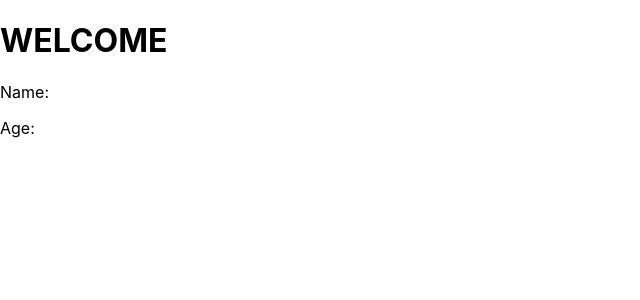
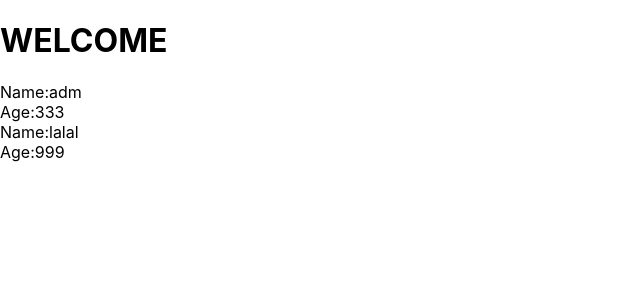
Before and after one commit to peppy-shubhi/app, a React (Create React App) app: page / in a window 1280 px wide. Shown: the top 300 px of the page, without its empty margins (0-640 px from the left). Built offline with nearby package versions, Linux system fonts and the light colour scheme.

Commit message:
outputting list

```diff
--- a/src/App.js
+++ b/src/App.js
@@ -3,11 +3,17 @@ import Nin from './Nin.js';
 
 
 class App extends Component {
+  state={
+    ninjas:[
+      {name:'adm',age:333,id:1},
+      {name: 'lalal',age:999,id:2}
+    ]
+  }
   render() {
     return (
       <div className="App">
         <h1>WELCOME</h1>
-        <Nin Name="shubhi" Age="219"/>
+        <Nin ninjas={this.state.ninjas}/>
       </div>
     );
   }
--- a/src/Nin.js
+++ b/src/Nin.js
@@ -3,13 +3,23 @@ import React, { Component } from 'react';
 class Nin extends Component{
     render()
     {
-       // console.log(this.props)
-       const {name,age}=this.props
+
+       const {ninjas}=this.props;
+       const ninjaList= ninjas.map(ninja=>{
+           return (
+               <div className="ninja" key={ninja.id}>
+            <div>Name:{ninja.name}</div>
+            <div>Age:{ninja.age}</div>
+            </div>
+
+           )
+       })
         return(
-            <div className="ninja">
-            <p>Name:{name}</p>
-            <div>Age:{age}</div>
+            <div className="ninjalist">
+                {ninjaList}
+
             </div>
+
 
         )
     }
```
